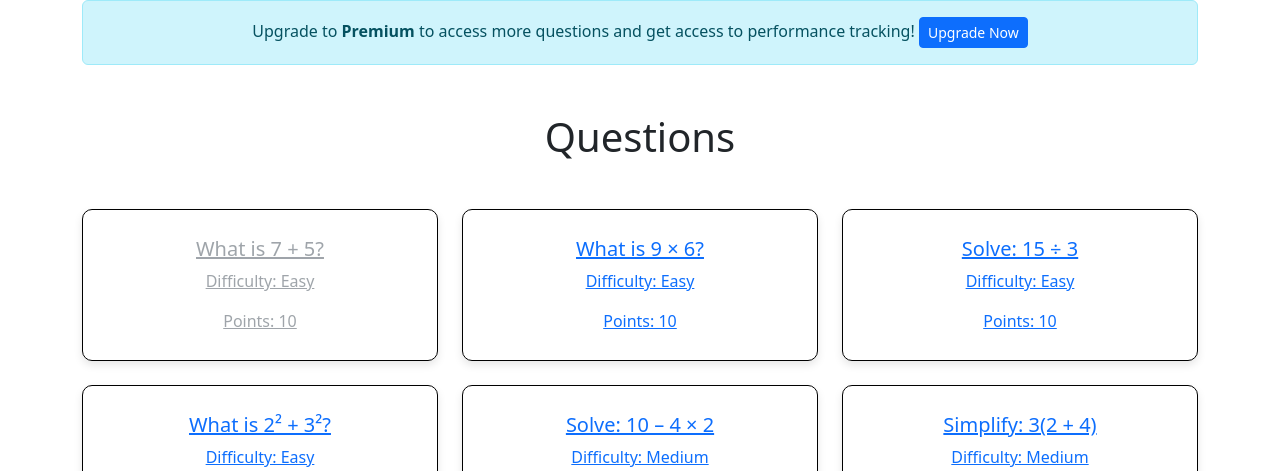
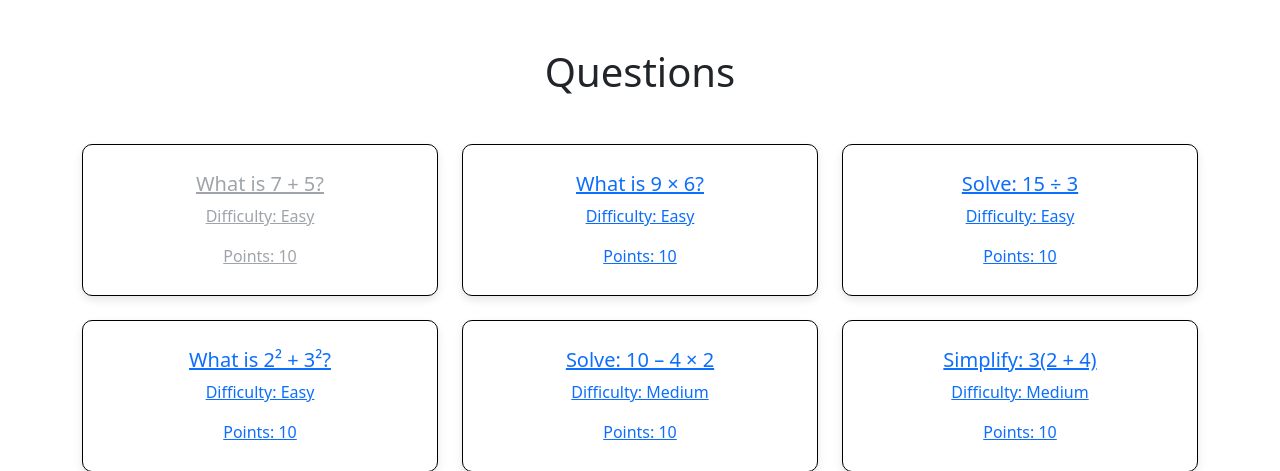
Before and after one commit to Ryan-ford25/Milestone-project-4, a Django app: page / in a window 1280 px wide. Shown: the part 108-579 px from the top of the page. Run offline with Django 5.2, Linux system fonts and the light colour scheme; a user stored in the database is signed in; data comes from the database, SQL or seed files in the repository; tables that the repository leaves empty hold one stand-in row (values such as "Sample post"); some libraries are stand-ins or nearby versions.

Commit message:
Fixing an error where the premium status for users who signed up wasn't being updated to the database properly

```diff
--- a/payment/views.py
+++ b/payment/views.py
@@ -57,7 +57,7 @@ def payment_success(request):
     session = stripe.checkout.Session.retrieve(session_id)
 
     if session.payment_status == 'paid':
-        user = request.user
+        user = request.user.userprofile
         # Update user's subscription status in your database
         user.is_premium = True
         user.save()
--- a/quiz/templates/quiz/index.html
+++ b/quiz/templates/quiz/index.html
@@ -6,7 +6,7 @@
 {% block content %}
     <div class="container">
         <div>
-            {% if user.is_authenticated and not user.is_premium %}
+            {% if user.is_authenticated and not user.userprofile.is_premium %}
                 <div class="alert alert-info text-center" role="alert">
                     Upgrade to <strong>Premium</strong> to access more questions and get access to performance tracking!
                     <a href="{% url 'upgrade' %}" class="btn btn-sm btn-primary ml-3">Upgrade Now</a>
--- a/quiz/templates/quiz/modal.html
+++ b/quiz/templates/quiz/modal.html
@@ -1,6 +1,6 @@
 <div class="modal fade" id="questionModal{{ question.id }}" tabindex="-1" aria-hidden="true">
     <div class="modal-dialog modal-fullscreen-sm-down modal-dialog-centered">
-        {% if question.is_premium and not user.is_premium %}
+        {% if question.is_premium and not user.userprofile.is_premium %}
             <div class="modal-content">
                 <div class="modal-header">
                     <h5 class="modal-title">{{ question.question_text }}</h5>
@@ -13,7 +13,7 @@
                     <a href=# class="btn btn-primary">Upgrade Now</a>
                 </div>
             </div>
-        {% elif user is not authenticated %}
+        {% elif not user.is_authenticated %}
             <div class="modal-content">
                 <div class="modal-header">
                     <h5 class="modal-title">{{ question.question_text }}</h5>
--- a/user/forms.py
+++ b/user/forms.py
@@ -5,7 +5,6 @@ class CustomSignupForm(SignupForm):
     first_name = forms.CharField(max_length=30, label='First Name')
     last_name = forms.CharField(max_length=30, label='Last Name')
     email = forms.EmailField(label='Email Address')
-    is_premium = forms.BooleanField(label='Premium Account', required=False, default=False)
 
     def save(self, request):
         user = super().save(request)
@@ -15,7 +14,6 @@ class CustomSignupForm(SignupForm):
         user.save()
 
         profile = user.userprofile
-        profile.is_premium = self.cleaned_data['is_premium']
         profile.save()
 
         return user
--- a/user/models.py
+++ b/user/models.py
@@ -10,6 +10,9 @@ from django.dispatch import receiver
 def create_user_profile(sender, instance, created, **kwargs):
     if created:
         UserProfile.objects.create(user=instance)
+
+def save_user_profile(sender, instance, **kwargs):
+    instance.userprofile.save()
 
 
 class UserProfile(models.Model):
```
Also changed, not shown: user/views.py (+6 -6 lines), payment/migrations/0001_initial.py (added), payment/migrations/__init__.py (deleted).
